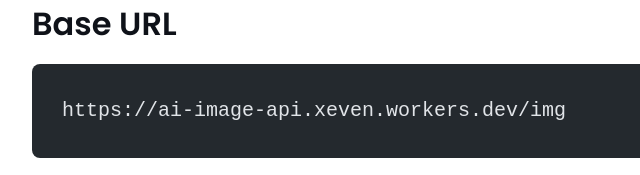
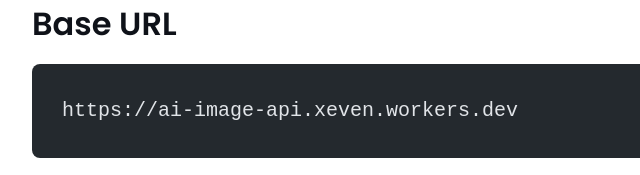
Before and after one commit to Xeven777/astroblog, an Astro site: page /blog/best-free-ai-img-generator-api in a window 1280 px wide. Shown: the part 1412-1587 px from the top of the page, 248-888 px from the left. Built offline with nearby package versions, Linux system fonts and the light colour scheme; Astro itself is replaced by a stand-in of ours; code samples lack their colours.

Commit message:
Update best-free-ai-img-generator-api.md

````diff
--- a/src/content/blog/best-free-ai-img-generator-api.md
+++ b/src/content/blog/best-free-ai-img-generator-api.md
@@ -17,7 +17,7 @@ This Hono.js-powered API allows you to generate stunning AI images using multipl
 ### Base URL
 
 ```
-https://ai-image-api.xeven.workers.dev/img
+https://ai-image-api.xeven.workers.dev
 ```
 
 ### Available Query Parameters
````
